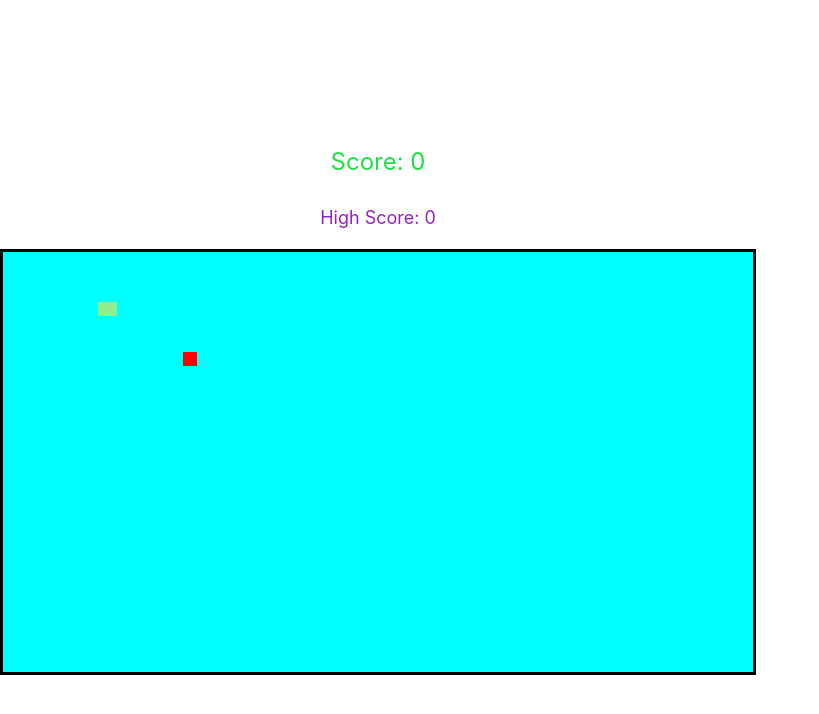
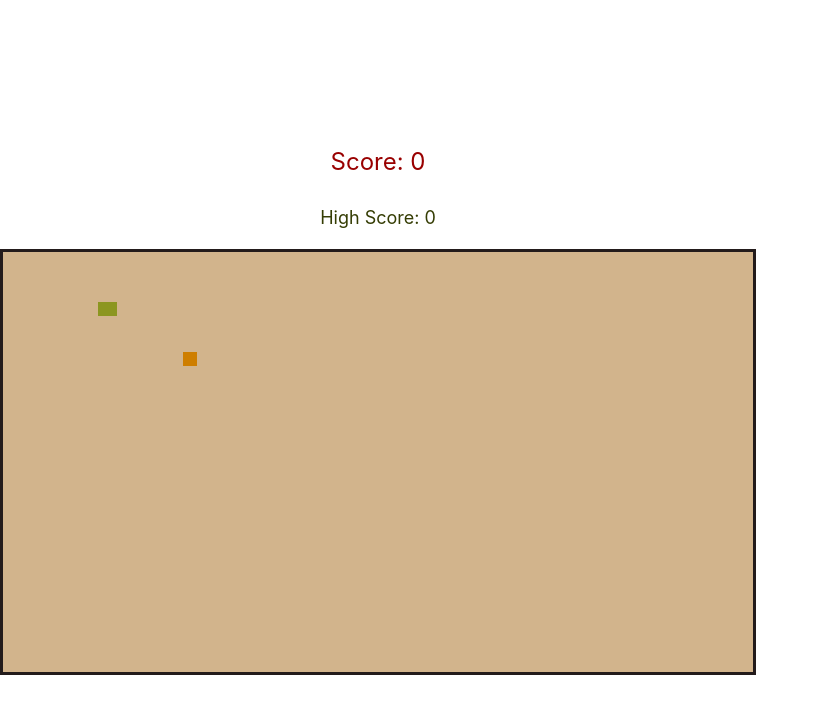
Before and after one commit to Lasoros/snake-game, a React (Vite) app: page / in a window 1280 px wide. Shown: the top 714 px of the page, without its empty margins (0-819 px from the left). Built offline with nearby package versions, Linux system fonts and the light colour scheme.

Commit message:
Fixed Wall Hit (Bottom) Not Causing Game Over & Score Storing In Local Storage

```diff
--- a/src/App.css
+++ b/src/App.css
@@ -1,6 +1,6 @@
 .gameCanvas {
-  background-color: aqua;
-  border: 3px solid black;
+  background-color: #d2b48c;
+  border: 3px solid #231b1b;
 }
 
 .container {
@@ -9,12 +9,12 @@
 }
 
 .score {
-  color: #1ce046;
+  color: #990000;
   font-size: 24px;
 }
 
 .high-score {
-  color: #9620c5;
+  color: #353d04;
   font-size: 18px;
 }
 
--- a/src/components/GamePieces.jsx
+++ b/src/components/GamePieces.jsx
@@ -3,7 +3,7 @@ import React, { useEffect, useRef, useState } from "react";
 const GamePieces = ({ score, setScore, onGameOver }) => {
   const canvasRef = useRef();
   const SNAKE_SPEED = 10;
-  const [apple, setApple] = useState({ x: 180, y: 100 });
+  const [treat, setTreat] = useState({ x: 180, y: 100 });
   const [snake, setSnake] = useState([
     { x: 100, y: 50 },
     { x: 95, y: 50 },
@@ -22,16 +22,16 @@ const GamePieces = ({ score, setScore, onGameOver }) => {
       snake.forEach((snakePart) => {
         cntxt.beginPath();
         cntxt.rect(snakePart.x, snakePart.y, 14, 14);
-        cntxt.fillStyle = "#90EE90";
+        cntxt.fillStyle = "#8c9620";
         cntxt.fill();
         cntxt.closePath();
       });
     };
 
-    const drawApple = () => {
+    const drawTreat = () => {
       cntxt.beginPath();
-      cntxt.rect(apple.x, apple.y, 14, 14);
-      cntxt.fillStyle = "#FF0000";
+      cntxt.rect(treat.x, treat.y, 14, 14);
+      cntxt.fillStyle = "#ce7e00";
       cntxt.fill();
       cntxt.closePath();
     };
@@ -66,7 +66,7 @@ const GamePieces = ({ score, setScore, onGameOver }) => {
 
           newSnake[0] = snakeHead;
 
-          handleAppleHit(newSnake);
+          handleTreatHit(newSnake);
           handleWallHit(snakeHead);
           handleBodyHit(newSnake);
 
@@ -93,20 +93,20 @@ const GamePieces = ({ score, setScore, onGameOver }) => {
       }
 
       if (
-        snakeHead.y + SNAKE_SPEED > canvas.width ||
+        snakeHead.y + SNAKE_SPEED > canvas.height ||
         snakeHead.y + SNAKE_SPEED < 0
       ) {
         onGameOver("wall");
       }
     };
 
-    const handleAppleHit = (newSnake) => {
+    const handleTreatHit = (newSnake) => {
       const snakeHead = newSnake[0];
 
-      if (snakeHead.x === apple.x && snakeHead.y === apple.y) {
+      if (snakeHead.x === treat.x && snakeHead.y === treat.y) {
         setScore(score++);
 
-        setApple({
+        setTreat({
           x:
             Math.floor((Math.random() * canvas.width) / SNAKE_SPEED) *
             SNAKE_SPEED,
@@ -147,7 +147,7 @@ const GamePieces = ({ score, setScore, onGameOver }) => {
     const interval = setInterval(() => {
       cntxt.clearRect(0, 0, canvas.width, canvas.height);
       drawSnake();
-      drawApple();
+      drawTreat();
       snakeMove();
     }, 100);
 
--- a/src/components/GameState.jsx
+++ b/src/components/GameState.jsx
@@ -14,7 +14,8 @@ const GameState = () => {
 
     if (score > highScore) {
       setHighScore(score);
-      localStorage.setItem("highScore", score.toString());
+      let highScore = score;
+      // localStorage.setItem("highScore", score.toString());
     }
 
     setCollisionType(type);
@@ -43,8 +44,9 @@ const GameState = () => {
         <div className="game-over">
           <p>
             Game Over!{" "}
-            {collisionType === "wall" ? "You Hit the wall" : "You Ate yourself"}
-            !
+            {collisionType === "wall"
+              ? "Walls Hurt . . ."
+              : "Ouroboros You Are Not . . ."}
           </p>
           <p>Press Enter to reset the game.</p>
         </div>
```
